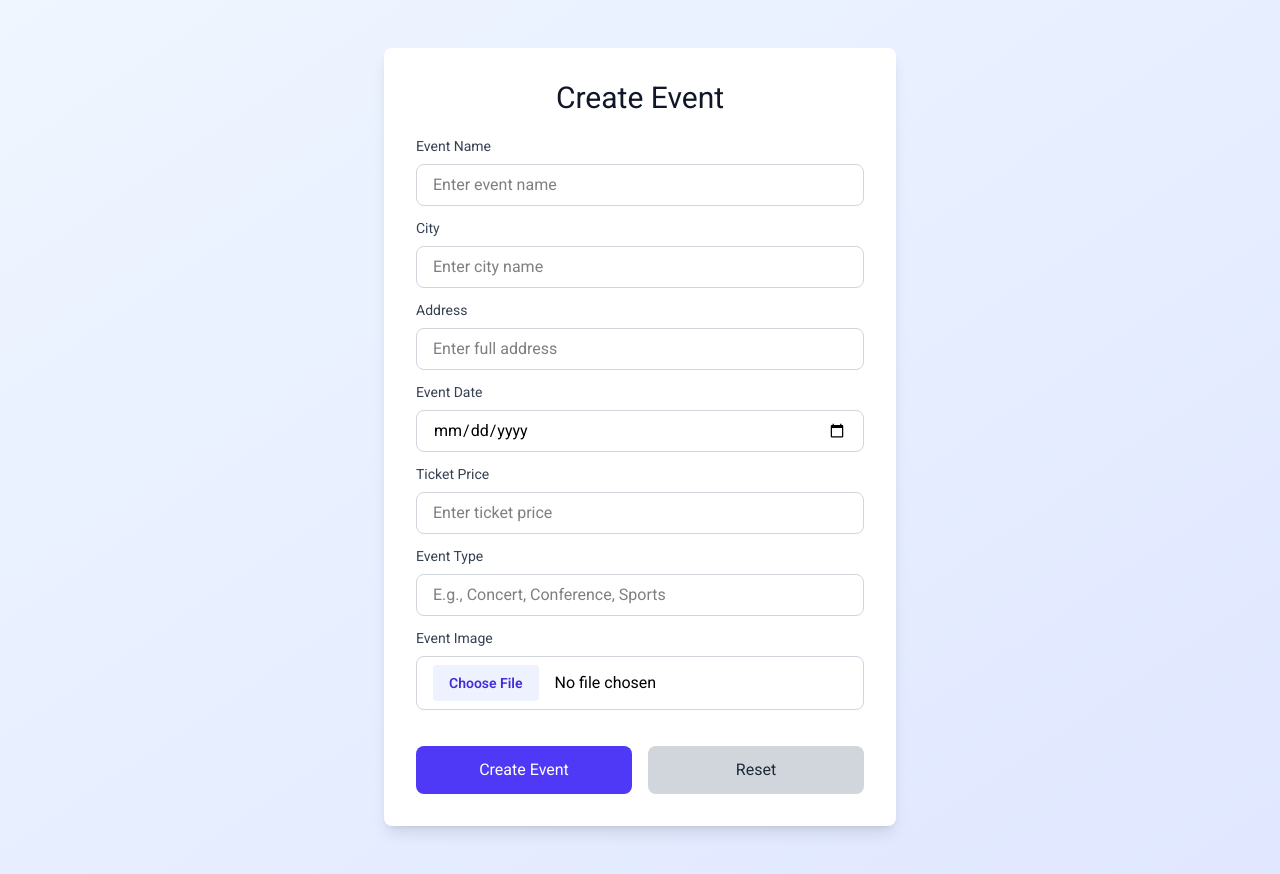
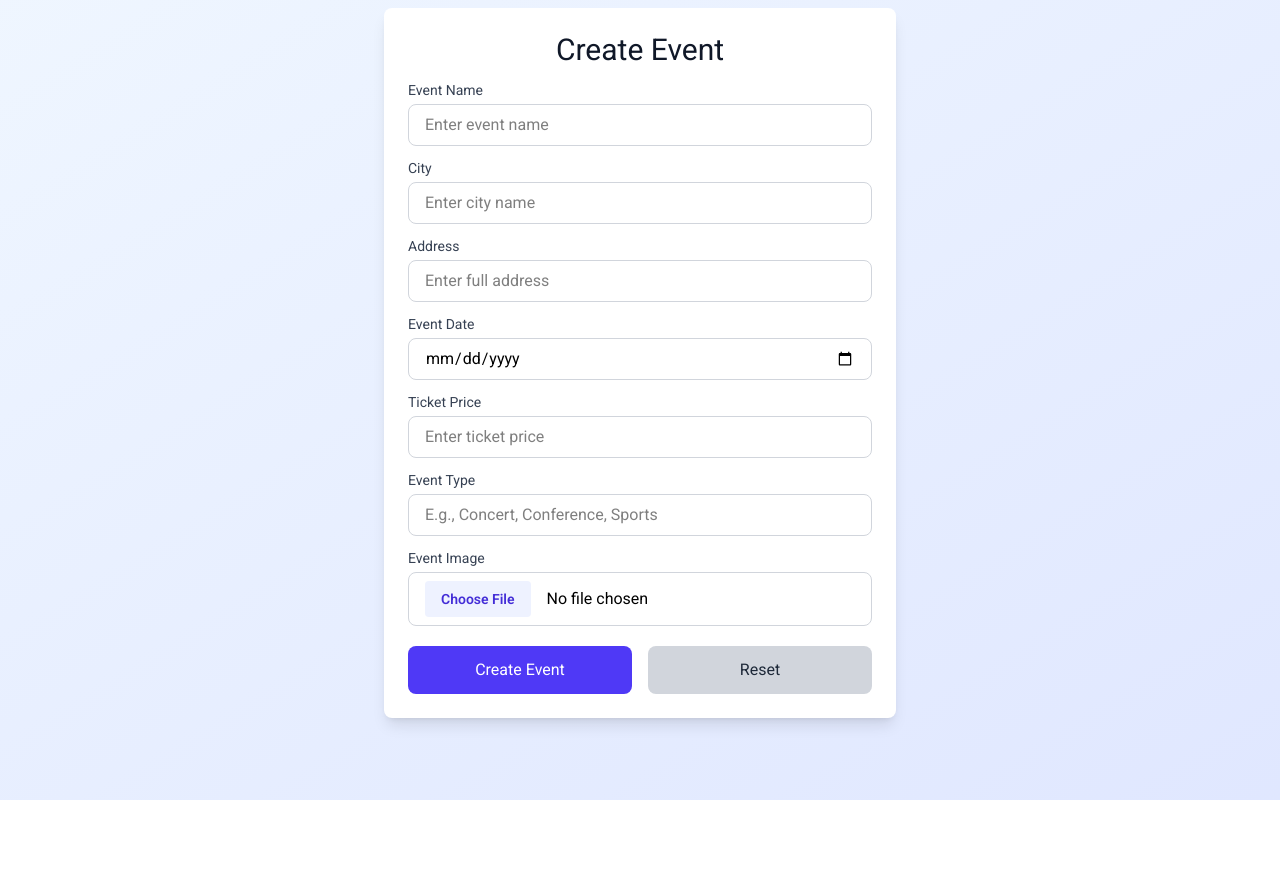
Before and after one commit to thex1abhi/EventEase, a React (Vite) app in the folder frontend/: page /create-event in a window 1280 px wide. After the commit the page ends 800 px from the top, so only its background shows below. Built offline with nearby package versions, Linux system fonts and the light colour scheme; no server answers.

Commit message:
Changed UI design

```diff
--- a/frontend/Organizer/Createevent.jsx
+++ b/frontend/Organizer/Createevent.jsx
@@ -59,15 +59,15 @@ const Createevent = () => {
 
 
   return (
-    <div className="min-h-screen bg-linear-to-br from-blue-50 to-indigo-100 py-12 px-4 sm:px-6 lg:px-8">
-      <div className="max-w-lg mx-auto bg-white rounded-lg shadow-lg p-8">
-        <h2 className="text-3xl font-bold text-gray-900 mb-5 text-center">Create Event</h2>
+    <div className="min-h-screen bg-linear-to-br from-blue-50 to-indigo-100 py-2 px-4 sm:px-6 lg:px-8">
+      <div className="max-w-lg mx-auto bg-white rounded-lg shadow-lg p-6">
+        <h2 className="text-3xl font-bold text-gray-900 mb-3 text-center">Create Event</h2>
 
         <form onSubmit={handleSubmit} className="space-y-3">
 
 
           <div>
-            <label className="block text-sm font-medium text-gray-700 mb-2">Event Name</label>
+            <label className="block text-sm font-medium text-gray-700 mb-1">Event Name</label>
             <input
               type="text"
               name="name"
@@ -80,7 +80,7 @@ const Createevent = () => {
 
 
           <div>
-            <label className="block text-sm font-medium text-gray-700 mb-2">City</label>
+            <label className="block text-sm font-medium text-gray-700 mb-1">City</label>
             <input
               type="text"
               name="city"
@@ -93,7 +93,7 @@ const Createevent = () => {
 
 
           <div>
-            <label className="block text-sm font-medium text-gray-700 mb-2">Address</label>
+            <label className="block text-sm font-medium text-gray-700 mb-1">Address</label>
             <input
               type="text"
               name="address"
@@ -105,7 +105,7 @@ const Createevent = () => {
           </div>
 
           <div>
-            <label className="block text-sm font-medium text-gray-700 mb-2">Event Date</label>
+            <label className="block text-sm font-medium text-gray-700 mb-1">Event Date</label>
             <input
               type="date"
               name="date"
@@ -117,7 +117,7 @@ const Createevent = () => {
 
 
           <div>
-            <label className="block text-sm font-medium text-gray-700 mb-2">Ticket Price</label>
+            <label className="block text-sm font-medium text-gray-700 mb-1">Ticket Price</label>
             <input
               type="number"
               name="price"
@@ -130,7 +130,7 @@ const Createevent = () => {
 
 
           <div>
-            <label className="block text-sm font-medium text-gray-700 mb-2">Event Type</label>
+            <label className="block text-sm font-medium text-gray-700 mb-1">Event Type</label>
             <input
               type="text"
               name="type"
@@ -143,7 +143,7 @@ const Createevent = () => {
 
 
           <div>
-            <label className="block text-sm font-medium text-gray-700 mb-2">Event Image</label>
+            <label className="block text-sm font-medium text-gray-700 mb-1">Event Image</label>
             <div className="relative">
               <input
                 type="file"
@@ -156,7 +156,7 @@ const Createevent = () => {
           </div>
 
 
-          <div className="flex gap-4 pt-6">
+          <div className="flex gap-4 pt-2">
             <button
               type="submit"
               className="flex-1 bg-indigo-600 hover:bg-indigo-700 text-white font-bold py-3 px-4 rounded-lg transition duration-200 transform hover:scale-105 focus:outline-none focus:ring-2 focus:ring-indigo-500 focus:ring-offset-2"
--- a/frontend/Organizer/Events.jsx
+++ b/frontend/Organizer/Events.jsx
@@ -26,11 +26,11 @@ const Events = () => {
   }, [backendurl]);
 
   return (
-    <div className="min-h-screen bg-black py-12 px-4 sm:px-6 lg:px-8">
+    <div className="min-h-screen py-12 px-4 sm:px-6 lg:px-8">
       <div className="max-w-6xl mx-auto">
 
         <div className="mb-10 flex justify-center align-center">
-          <h2 className="text-3xl font-bold  text-white mb-2">Latest Events</h2>
+          <h2 className="text-3xl font-bold   mb-2">My Events</h2>
 
         </div>
 
```
